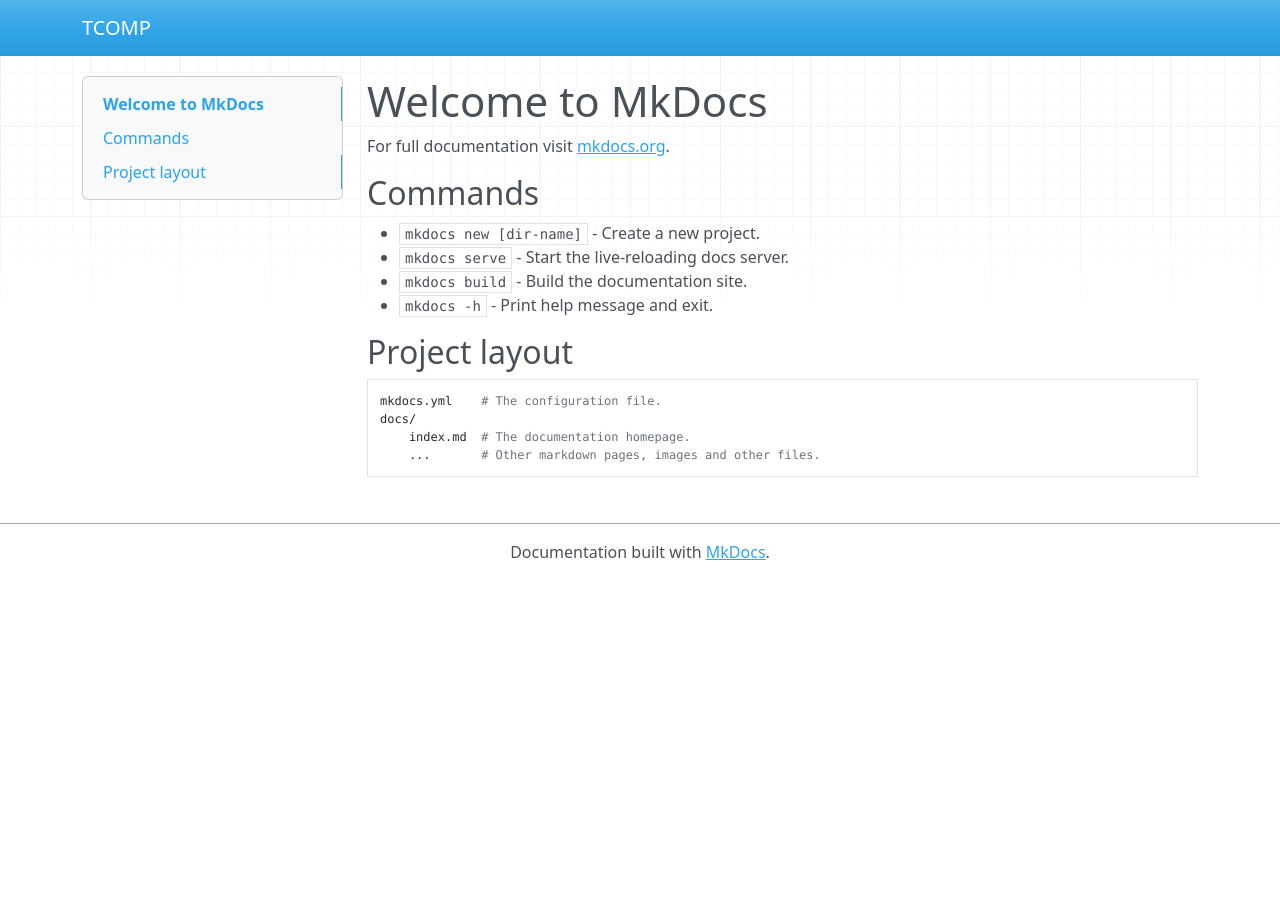
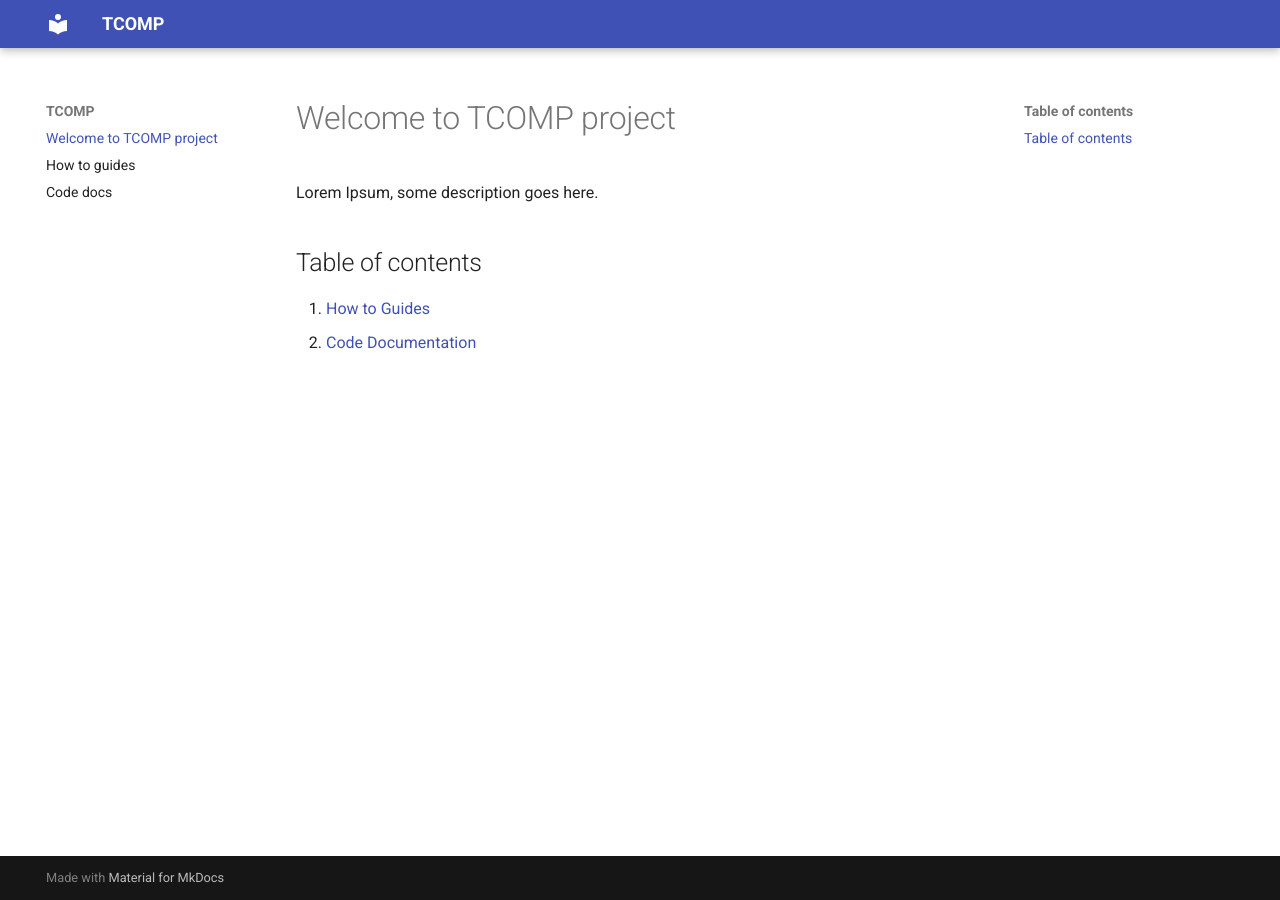
Before and after one commit to ajwalkiewicz/tcomp, an MkDocs documentation site: the page built from docs/index.md, in a window 1280 px wide. Built offline with MkDocs 1.6.1 and Material for MkDocs 9.7.7, drawn with Linux system fonts in a browser that asks for light colours; nearby versions of some CDN libraries.

Commit message:
Add initial files for autogenerating documents

```diff
--- /dev/null
+++ b/docs/code-docs.md
@@ -0,0 +1,4 @@
+## Code Documentation
+
+::: src.tcomp
+::: src.tcomp.transactions
--- a/docs/index.md
+++ b/docs/index.md
@@ -1,17 +1,8 @@
-# Welcome to MkDocs
+# Welcome to TCOMP project
 
-For full documentation visit [mkdocs.org](https://www.mkdocs.org).
+Lorem Ipsum, some description goes here.
 
-## Commands
+## Table of contents
 
-* `mkdocs new [dir-name]` - Create a new project.
-* `mkdocs serve` - Start the live-reloading docs server.
-* `mkdocs build` - Build the documentation site.
-* `mkdocs -h` - Print help message and exit.
-
-## Project layout
-
-    mkdocs.yml    # The configuration file.
-    docs/
-        index.md  # The documentation homepage.
-        ...       # Other markdown pages, images and other files.
+1. [How to Guides](how-to-guides.md)
+2. [Code Documentation](code-docs.md)
--- a/mkdocs.yml
+++ b/mkdocs.yml
@@ -1,4 +1,12 @@
 site_name: TCOMP
+
+theme:
+  name: material
 
 plugins:
   - mkdocstrings
+
+nav:
+  - index.md
+  - how-to-guides.md
+  - code-docs.md
```
Also changed, not shown: docs/how-to-guides.md (added, +9 -0 lines), requirements.txt (+33 -0 lines).
